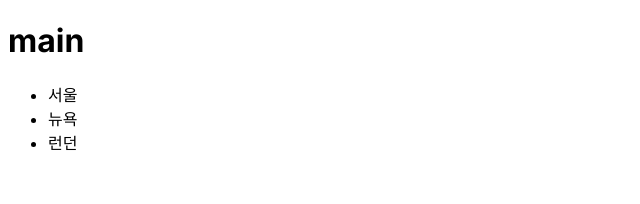
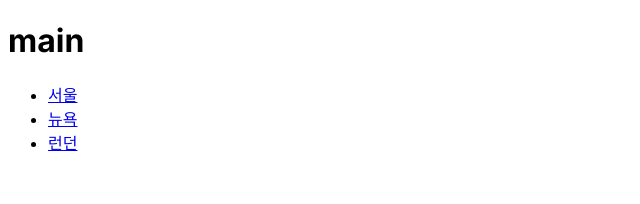
Before and after one commit to ursrBaek/nextJSTest, a Next.js app: page / in a window 1280 px wide. Shown: the top 204 px of the page, without its empty margins (0-640 px from the left). Built offline with nearby package versions, Linux system fonts and the light colour scheme.

Commit message:
페이지 간 이동 구현

```diff
--- a/src/app/[location]/page.tsx
+++ b/src/app/[location]/page.tsx
@@ -1,3 +1,5 @@
+import HomeButton from "../components/HomeButton";
+
 type Props = {
   params: {
     location: string
@@ -10,6 +12,7 @@ export default function Detail({params}: Props) {
   return (
     <>
       <h1>{name}의 3일 예보</h1>
+      <HomeButton />
     </>
   )
 }
--- a/src/app/page.tsx
+++ b/src/app/page.tsx
@@ -1,11 +1,13 @@
+import Link from "next/link";
+
 export default function Home() {
   return (
     <>
       <h1>main</h1>
       <ul>
-        <li>서울</li>
-        <li>뉴욕</li>
-        <li>런던</li>
+        <li><Link href='/seoul'>서울</Link></li>
+        <li><Link href='/newyork'>뉴욕</Link></li>
+        <li><Link href='/london'>런던</Link></li>
       </ul>
     </>
   )
```
Also changed, not shown: src/app/components/HomeButton.tsx (added, +11 -0 lines).
